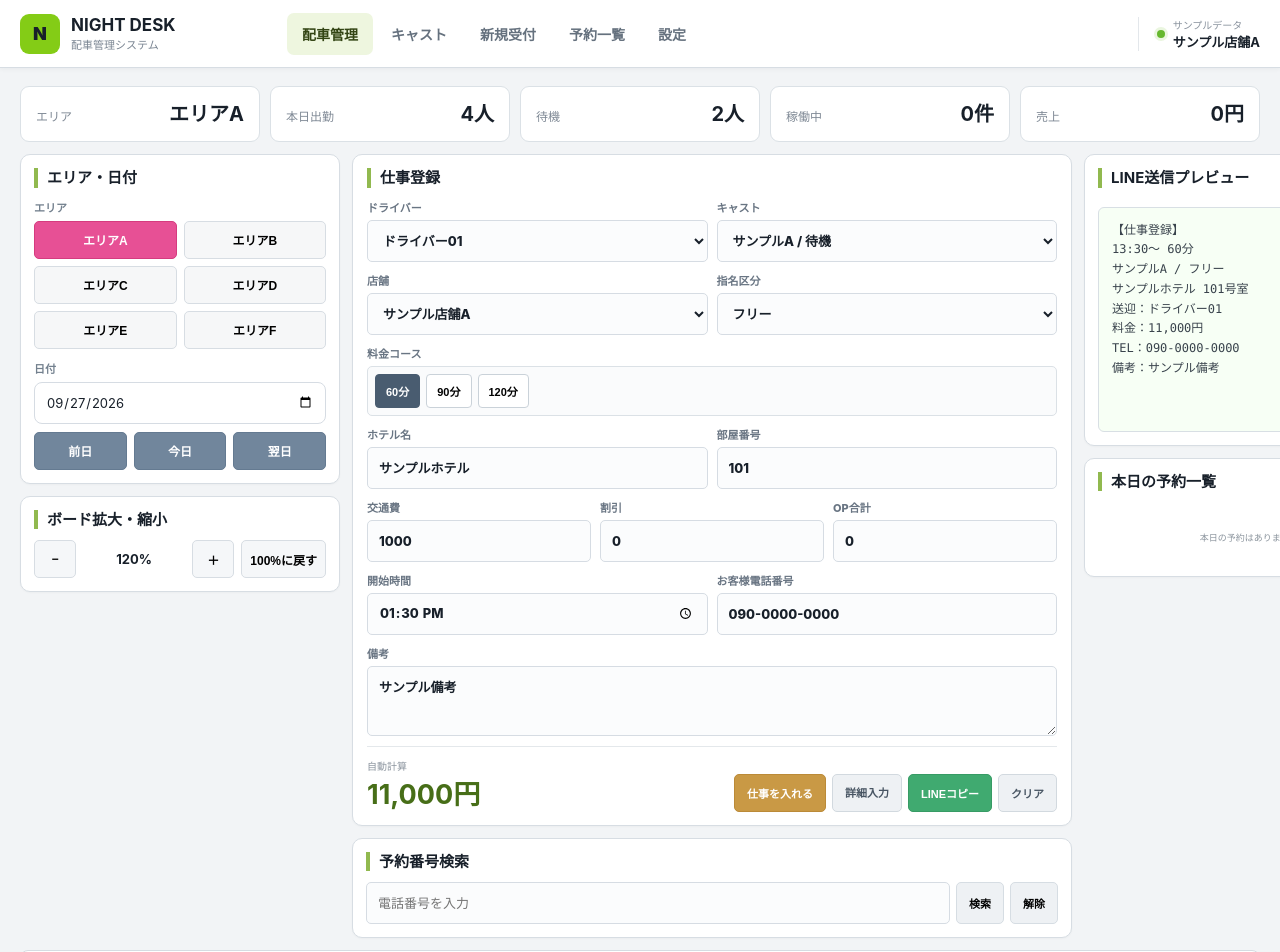
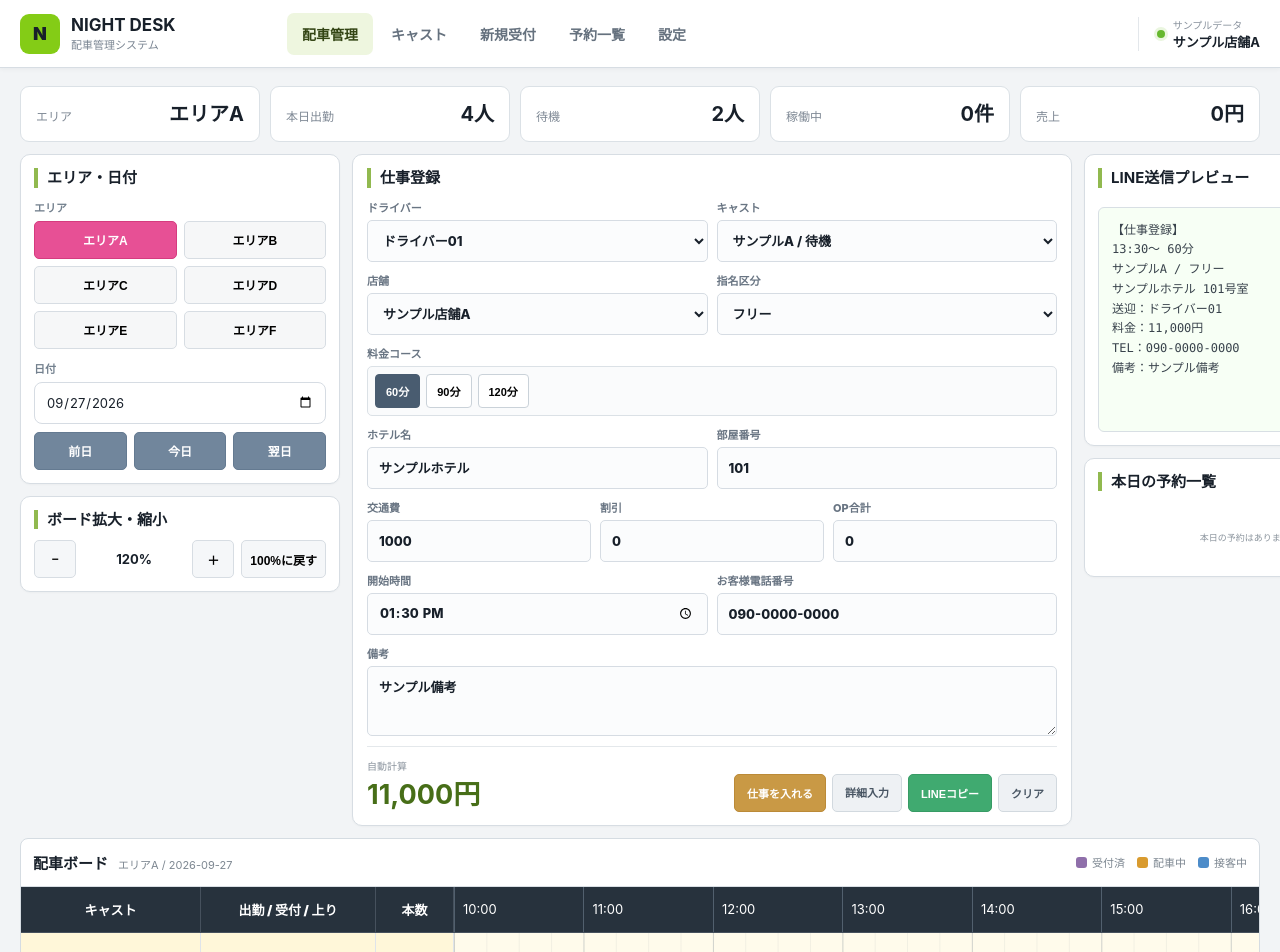
Before and after one commit to admozisan-design/night-desk, a Next.js app: page / in a window 1280 px wide. Shown: the top 952 px of the page. Built offline with nearby package versions, Linux system fonts and the light colour scheme.

Commit message:
Remove reservation number search panel

```diff
--- a/app/page.tsx
+++ b/app/page.tsx
@@ -296,11 +296,6 @@ export default function DashboardPage(){
             </div>
           </form>
         </section>
-
-        <section className="deskPanel reservationSearch">
-          <h2>予約番号検索</h2>
-          <div><input placeholder="電話番号を入力"/><button>検索</button><button>解除</button></div>
-        </section>
       </main>
 
       <aside className="deskRight">
```
